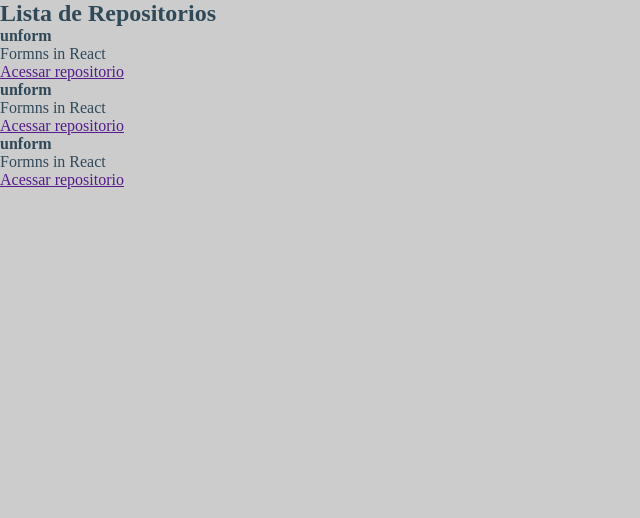
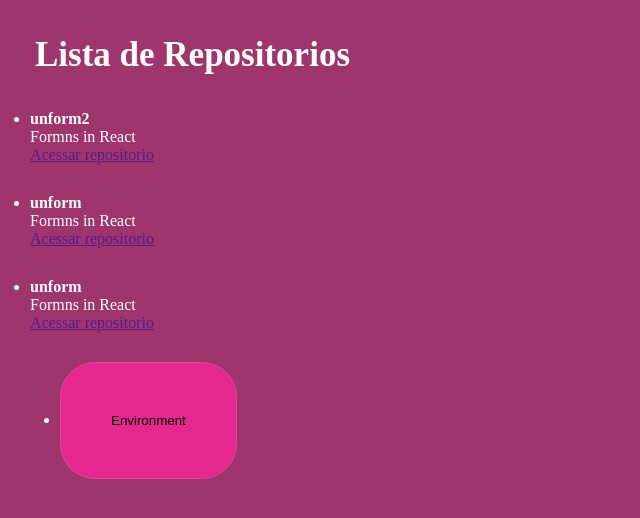
Before and after one commit to SchirmannDev/02-github-explorer, a React app: page / in a window 1280 px wide. Shown: the top 518 px of the page, without its empty margins (0-640 px from the left). Built offline with nearby package versions, Linux system fonts and the light colour scheme.

Commit message:
html estatico

```diff
--- a/src/components/RepositoryList.jsx
+++ b/src/components/RepositoryList.jsx
@@ -1,10 +1,12 @@
+const repositoryName = "unform2";
+
 export function RepositoryList() {
   return (
 <section className="repository-list">
   <h1>Lista de Repositorios</h1>
   <ul>
     <li>
-      <strong>unform</strong>
+      <strong>{repositoryName}</strong>
       <p>Formns in React</p>
       <a href="">Acessar repositorio</a>
     </li>
@@ -19,6 +21,9 @@ export function RepositoryList() {
       <strong>unform</strong>
       <p>Formns in React</p>
       <a href="">Acessar repositorio</a>
+      <li>
+      <button type='button'>Environment</button>
+      </li>
     </li>
   </ul>
 
--- a/src/styles/global.scss
+++ b/src/styles/global.scss
@@ -5,7 +5,24 @@
 }
 
 body {
-  font: Arial, Helvetica, sans-serif;
-  background: #ccc;
-  color: #304959;
+  font: 16px "Helvetica Neue" Arial, sans-serif;
+  background: #9e366d;
+  color: white;
+
+  h1 {
+    font-size: 35px;
+    margin: 35px;
+  }
 }
+
+ul li {
+  margin: 30px;
+}
+
+button {
+  border-radius: 35px;
+  padding: 50px;
+  text-decoration: none;
+  background-color: #f32693d8;
+  border: 1px solid #e04698;
+}
```
